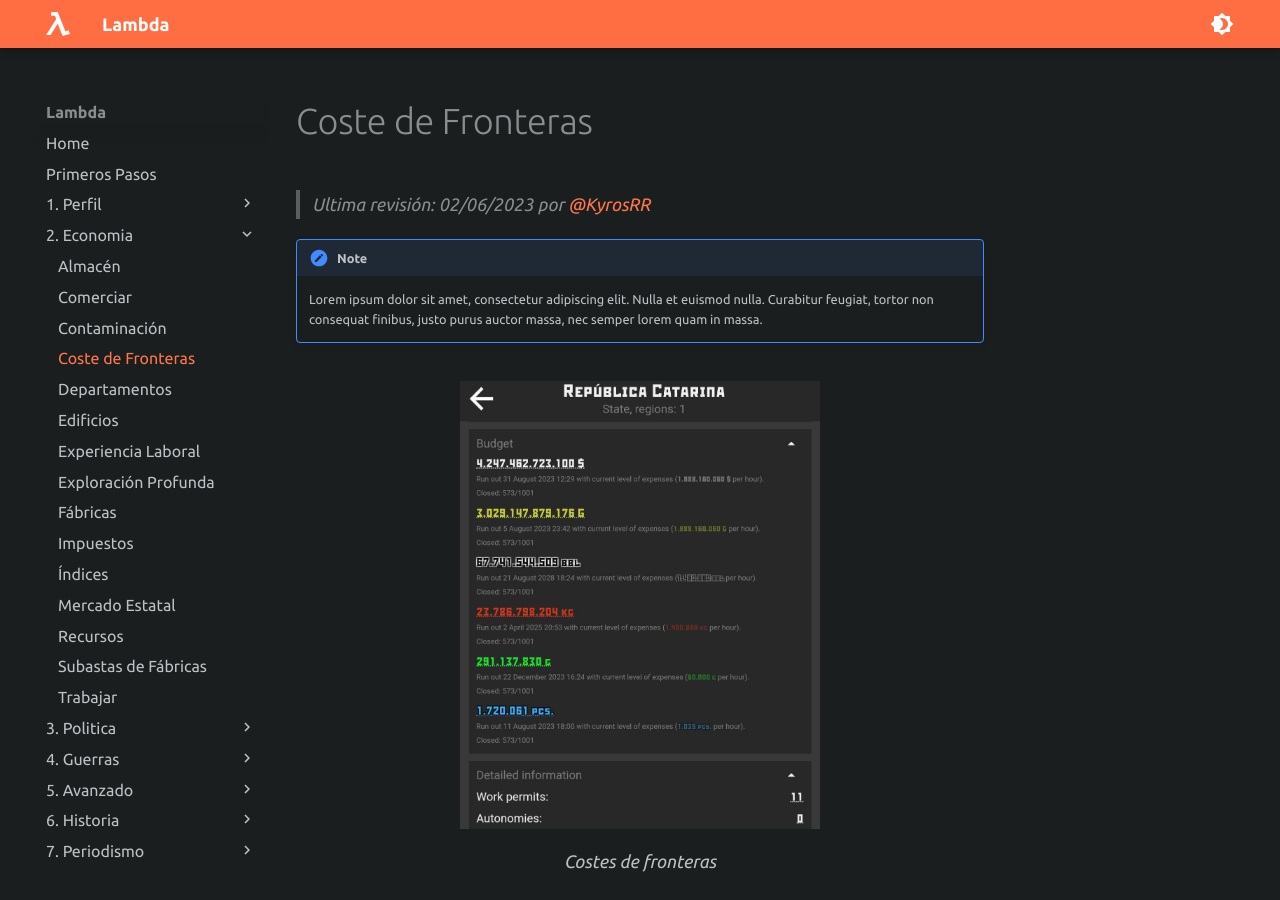
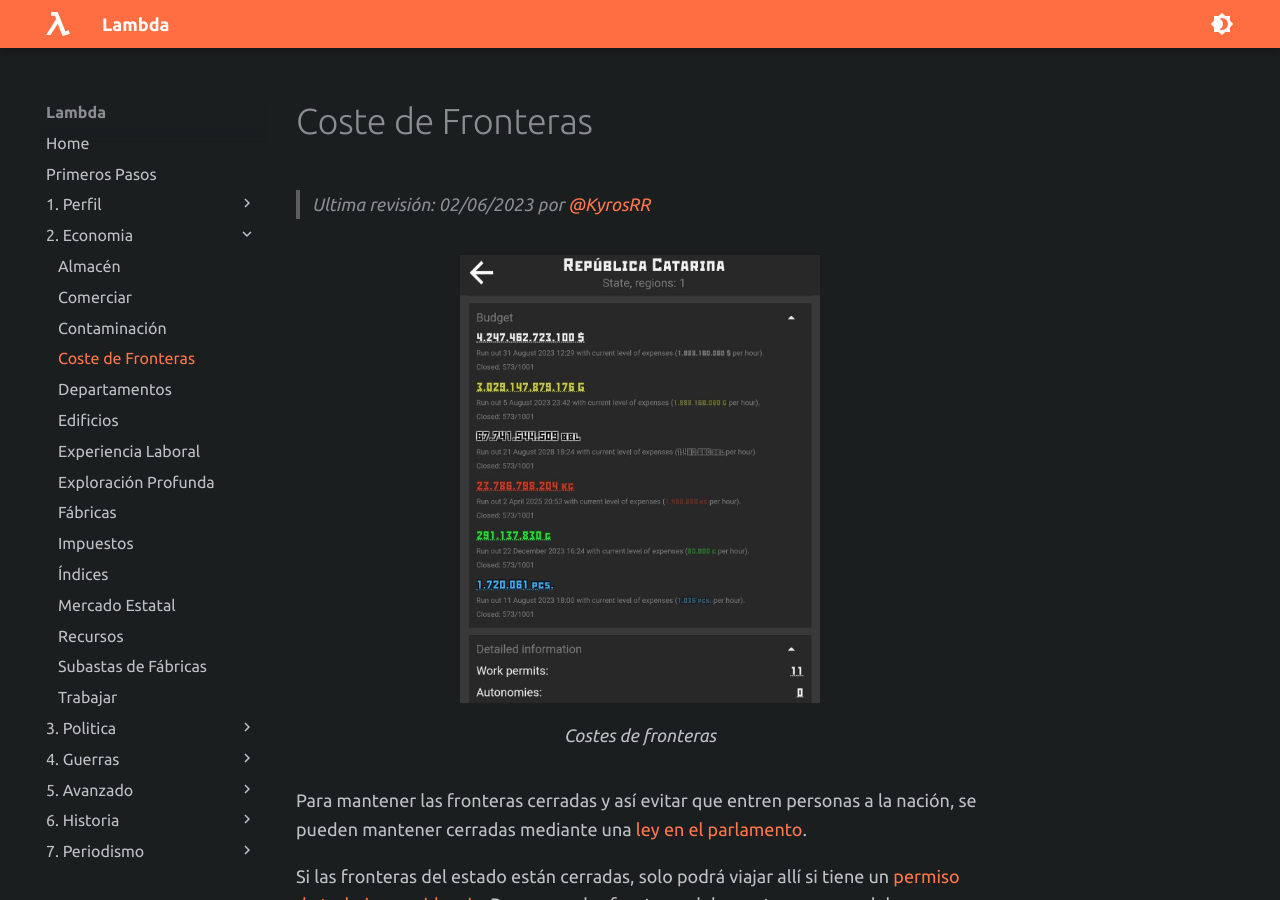
Before and after one commit to pbl0/lambda-mkdocs-material, an MkDocs documentation site: the page built from docs/2.-Economia/Coste-de-Fronteras.md, in a window 1280 px wide and 900 px high. Built offline with MkDocs 1.6.1 and Material for MkDocs 9.7.7, drawn with Linux system fonts in a browser that asks for light colours.

Commit message:
remove note

```diff
--- a/docs/2.-Economia/Coste-de-Fronteras.md
+++ b/docs/2.-Economia/Coste-de-Fronteras.md
@@ -1,12 +1,6 @@
 # Coste de Fronteras
 
 > _Ultima revisión: 02/06/2023 por [@KyrosRR](https://t.me/KyrosRR)_
-
-!!! note
-
-    Lorem ipsum dolor sit amet, consectetur adipiscing elit. Nulla et euismod
-    nulla. Curabitur feugiat, tortor non consequat finibus, justo purus auctor
-    massa, nec semper lorem quam in massa.
 
 <figure markdown>
   ![Imagen del coste de fronteras](/img/posts/coste-fronteras/costes.jpg){ .screenshot loading=lazy }
```
